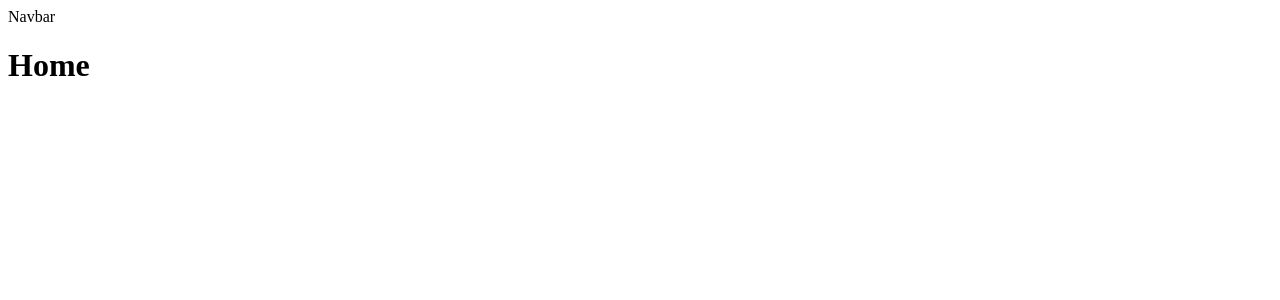
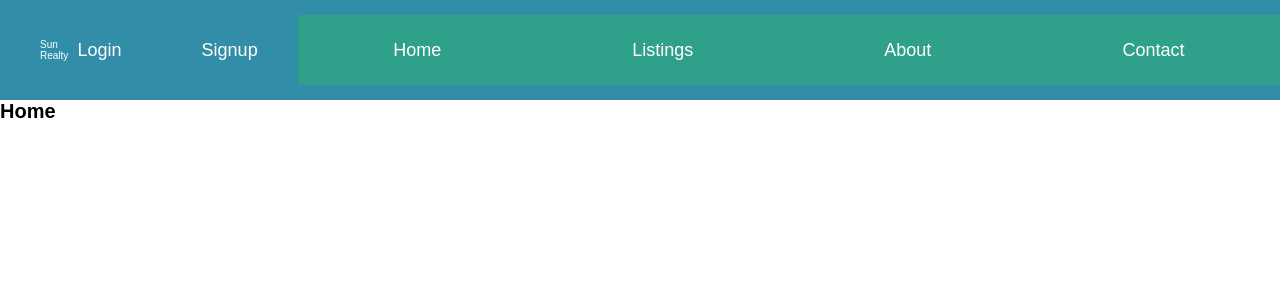
Before and after one commit to Neoj1sec142/sun_realty, a React (Create React App) app in the folder frontend/: page / in a window 1280 px wide. Shown: the top 300 px of the page. Built offline with nearby package versions, Linux system fonts and the light colour scheme.

Commit message:
just set up basic style in scss

```diff
--- /dev/null
+++ b/frontend/src/components/Alert.js
@@ -0,0 +1,18 @@
+import Rsact from 'react'
+import PropTypes from 'prop-types'
+import { connect } from 'react-redux'
+
+const Alert = ({ alerts }) => alerts !== null && alerts.length > 0 && alerts.map(alert => (
+    <div className={`alert alert-${alert.alertType}`} key={alert.id}>
+        { alert.msg }
+    </div>
+))
+Alert.propTypes = {
+    alerts: PropTypes.array.isRequired
+}
+
+const mapStateToProps = state => ({
+    alerts: state.alert
+})
+
+export default connect(mapStateToProps, {})(Alert)
--- a/frontend/src/components/Navbar.js
+++ b/frontend/src/components/Navbar.js
@@ -1,9 +1,59 @@
-import React from 'react'
+import React, {Fragment} from 'react'
+import { Link, NavLink } from 'react-router-dom'
+import { connect } from 'react-redux'
+import { logout } from '../actions/auth'
+import Alert from './Alert'
+import PropTypes from 'prop-types'
 
-const Navbar = () => {
+const Navbar = ({auth: {isAuthenticated, loading}, logout}) => {
+    const authLinks = (
+        <a className='navbar__top__auth__link' onClick={logout} href='#!'>Logout</a>
+    )
+    const guestLinks = (
+        <Fragment>
+            <Link className='navbar__top__auth__link' to='/login'>Login</Link>
+            <Link className='navbar__top__auth__link' to='/login'>Signup</Link>
+        </Fragment>
+    )
+
     return(
-        <div>Navbar</div>
+        <Fragment>
+            <nav className='navbar'>
+                <div className='navbar__top'>
+                    <div className='navbar__top__logo'>
+                        <Link className='navbar__top__logo__link' to='/'>Sun Realty</Link>
+                    </div>
+                    <div className='navbar__top__auth'>
+                        {!loading && (<Fragment>{isAuthenticated ? authLinks : guestLinks}</Fragment>)}
+                    </div>
+                    <div className='navbar__bottom'>
+                        <li className='navbar__bottom__item'>
+                            <NavLink className='navbar__bottom__item__link' to='/'>Home</NavLink>
+                        </li>
+                        <li className='navbar__bottom__item'>
+                            <NavLink className='navbar__bottom__item__link' to='/listings'>Listings</NavLink>
+                        </li>
+                        <li className='navbar__bottom__item'>
+                            <NavLink className='navbar__bottom__item__link' to='/about'>About</NavLink>
+                        </li>
+                        <li className='navbar__bottom__item'>
+                            <NavLink className='navbar__bottom__item__link' to='/contact'>Contact</NavLink>
+                        </li>
+                    </div>
+                </div>
+            </nav>
+            <Alert />
+        </Fragment>
     )
 }
 
-export default Navbar
+Navbar.propTypes = {
+    logout: PropTypes.func.isRequired,
+    auth: PropTypes.object.isRequired
+}
+
+const mapStateToProps = state => ({
+    auth: state.auth
+})
+
+export default connect(mapStateToProps, {logout})(Navbar)
--- a/frontend/src/sass/abstracts/_mixins.scss
+++ b/frontend/src/sass/abstracts/_mixins.scss
@@ -0,0 +1,29 @@
+@mixin clearfix {
+    &::after{
+        content: "";
+        display: table;
+        clear: both;
+    }
+}
+
+@mixin absCenter {
+    position: absolute;
+    top: 50%;
+    left: 50%;
+    transform: translate(-50%, -50%);
+}
+
+@mixin respond($breakpoint){
+    @if $breakpoint == phone{ // 600px
+        @media only screen and (max-width: 37.5em){ @content };
+    }
+    @if $breakpoint == tab-port { // 900px
+        @media only screen and (max-width: 52.25em){ @content };
+    }
+    @if $breakpoint == tab-land { // 1200px
+        @media only screen and (max-width: 75em){ @content };
+    }
+    @if $breakpoint == big-desktop { // 1000px
+        @media only screen and (min-width: 112.5em){ @content };
+    }
+}
--- a/frontend/src/sass/abstracts/_variables.scss
+++ b/frontend/src/sass/abstracts/_variables.scss
@@ -0,0 +1,23 @@
+// Colors
+$color-primary: #328da8;
+$color-secondary: #47acad;
+$color-tertiary: #2fa18a;
+$color-quaternary: #87369e;
+
+$color-grey-light: #efefef;
+$color-grey-dark: #333;
+$color-hover: #edf5f8;
+$color-link-cover: #ccc;
+$color-paragraph: #4a4a4a;
+$color-green: #43eb49;
+$color-white: #fff;
+$color-black: #000;
+
+// Font
+$default-font-size: 1.6rem;
+
+// Grid
+$grid-width: 114rem;
+$gutter-vertical: 4rem;
+$gutter-vertical-small: 2rem;
+$gutter-horizontal: 4rem;
--- a/frontend/src/sass/base/_base.scss
+++ b/frontend/src/sass/base/_base.scss
@@ -0,0 +1,31 @@
+*,
+*:after,
+*:before{
+    margin: 0;
+    padding: 0;
+    box-sizing: inherit;
+}
+
+html{
+    font-size: 62.5%;
+    @include respond(tab-land){
+        font-size: 56.25%;
+    }
+    @include respond(tab-port){
+        font-size: 50%;
+    }
+    @include respond(phone){
+        font-size: 80%;
+    }
+}
+
+body{
+    box-sizing: border-box;
+    font-family: babas-neue, sans-serif;
+    @include respond(tab-port){
+        padding: 0;
+    }
+}
+::selection{
+    background-color: rgba($color-primary, 0.3);
+}
--- a/frontend/src/sass/base/_utilities.scss
+++ b/frontend/src/sass/base/_utilities.scss
@@ -0,0 +1,9 @@
+.u-margin-top-sm {
+    margin-top: 2rem !important;
+}
+.u-margin-top-md {
+    margin-top: 4rem !important;
+}
+.u-margin-top-lg {
+    margin-top: 8rem !important;
+}
--- /dev/null
+++ b/frontend/src/sass/components/_alert.scss
@@ -0,0 +1,16 @@
+.alert{
+    width: 100%;
+    font-size: 1.6rem;
+    color: white;
+    margin-top: 1rem;
+    height: 4rem;
+    padding: 1rem 2rem;
+    margin-bottom: 1rem;
+
+    &--success {
+        background-color: #28a745;
+    }
+    &--error {
+        background-color: #dc3545;
+    }
+}
--- /dev/null
+++ b/frontend/src/sass/components/_navbar.scss
@@ -0,0 +1,52 @@
+.navbar{
+    width: 100%;
+    &__top{
+        display: flex;
+        justify-content: space-between;
+        align-items: center;
+        width: 100%;
+        height: 10rem;
+        background-color: $color-primary;
+
+        &__logo{
+            margin-left: 4rem;
+            &__link{
+                font-size: 2.8;
+                color: $color-white;
+                text-decoration: none;
+            }
+        }
+
+        &__auth{
+            margin-right: 4rem;
+
+            &__link{
+                font-size: 1.8rem;
+                color: $color-white;
+                text-decoration: none;
+                &:first-of-type{
+                    margin-right: 8rem;
+                }
+            }
+        }
+    }
+    &__bottom{
+        display: flex;
+        justify-content: space-around;
+        align-items: center;
+        width: 100%;
+        height: 7rem;
+        background-color: $color-tertiary;
+        &__item{
+            list-style: none;
+            &__link {
+                font-size: 1.8rem;
+                color: $color-white;
+                text-decoration: none;
+                &:hover{
+                    color: $color-quaternary;
+                }
+            }
+        }
+    }
+}
--- a/frontend/src/sass/layout/_grid.scss
+++ b/frontend/src/sass/layout/_grid.scss
@@ -0,0 +1,75 @@
+.row{
+    max-width: $grid-width;
+    margin: 0 auto;
+    @include respond(big-desktop){
+        max-width: none;
+    }
+    &:not(:last-child){
+        margin-bottom: $gutter-vertical;
+        @include respond(tab-phone){
+            margin-bottom: $gutter-vertical-small;
+        }
+    }
+    @include respond(tab-port){
+        padding: 0 4rem;
+    }
+    @include respond(tab-port){
+        max-width: 45rem;
+        padding: 0 2rem;
+    }
+    @include clearfix;
+    // The class selection below selects all classes
+    // that start with col- as long as its not the last
+    // child its will perform the modifications
+    [class^="col-"]{
+        float: left;
+        &:not(:last-child){
+            margin-right: $gutter-horizontal;
+            @include respond(tab-port){
+                margin-right: 0;
+                margin-bottom: $gutter-vertical-small;
+            }
+        }
+        @include respond(tab-port){
+            wdith: 100% !important;
+        }
+    }
+
+    .col-1-of-2{
+        // Width that takes up one half
+        width: calc((100% - #{$gutter-horizontal}) / 2);
+    }
+    .col-1-of-3{
+        width: calc((100% - 2 * #{$gutter-horizontal}) / 3);
+    }
+    .col-2-of-3{
+        width: calc(2 *((100% - 2 * #{$gutter-horizontal}) / 3) + #{$gutter-horizontal});
+    }
+    .col-1-of-4{
+        width: calc((100% - 3 * #{$gutter-horizontal}) / 4);
+    }
+    .col-2-of-4{
+        width: calc(2 * ((100% - 3 * #{$gutter-horizontal}) / 4) + #{$gutter-horizontal});
+    }
+    .col-3-of-4{
+        width: calc(3 * ((100% - 3 * #{$gutter-horizontal}) / 4) + 2 * #{$gutter-horizontal});
+    }
+    .col-1-of-5{
+        width: calc((100% - 4 * #{$gutter-horizontal}) / 5);
+    }
+    .col-2-of-5{
+        width: calc(2 * ((100% - 4 * #{$gutter-horizontal}) / 5) + #{$gutter-horizontal});
+    }
+    .col-4-of-5{
+        width: calc(4 * ((100% - 4 * #{$gutter-horizontal}) / 5) + 3 * #{$gutter-horizontal});
+    }
+    .col-1-of-12{
+        width: calc((100% - 11 * #{$gutter-horizontal}) / 12);
+    }
+    .col-1-of-6{
+        width: calc((100% - 5 * #{$gutter-horizontal}) / 6);
+    }
+    .col-5-of-6{
+        width: calc(5 * ((100% - 5 * #{$gutter-horizontal}) / 6) + 4 * #{$gutter-horizontal});
+    }
+}
--- a/frontend/src/sass/main.scss
+++ b/frontend/src/sass/main.scss
@@ -2,6 +2,8 @@
 @import 'abstracts/variables';
 @import 'base/base';
 @import 'base/utilities';
+@import 'components/navbar';
+@import 'components/alert';
 @import 'components/notfound';
 @import 'layout/grid';
 @import 'pages/about';
```
